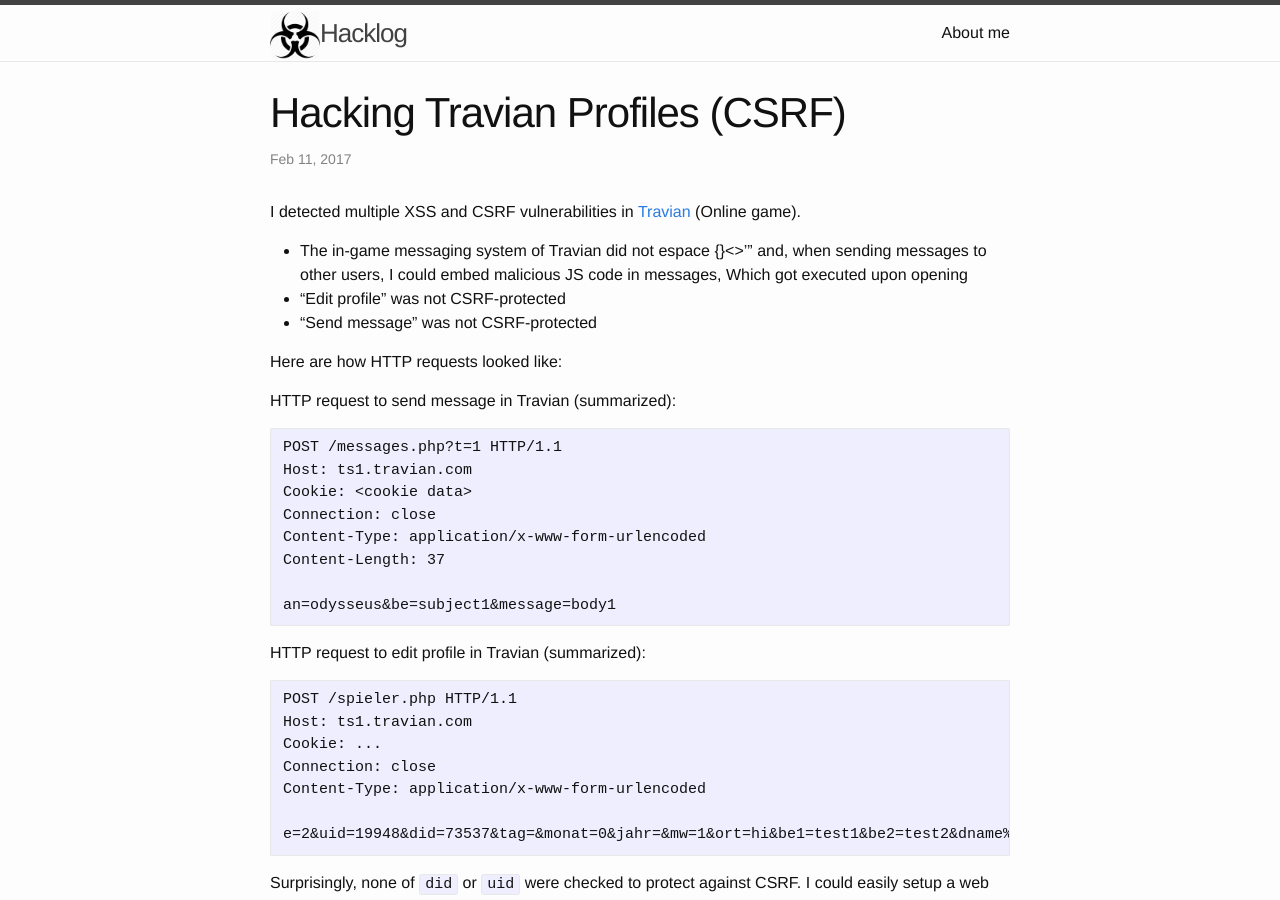
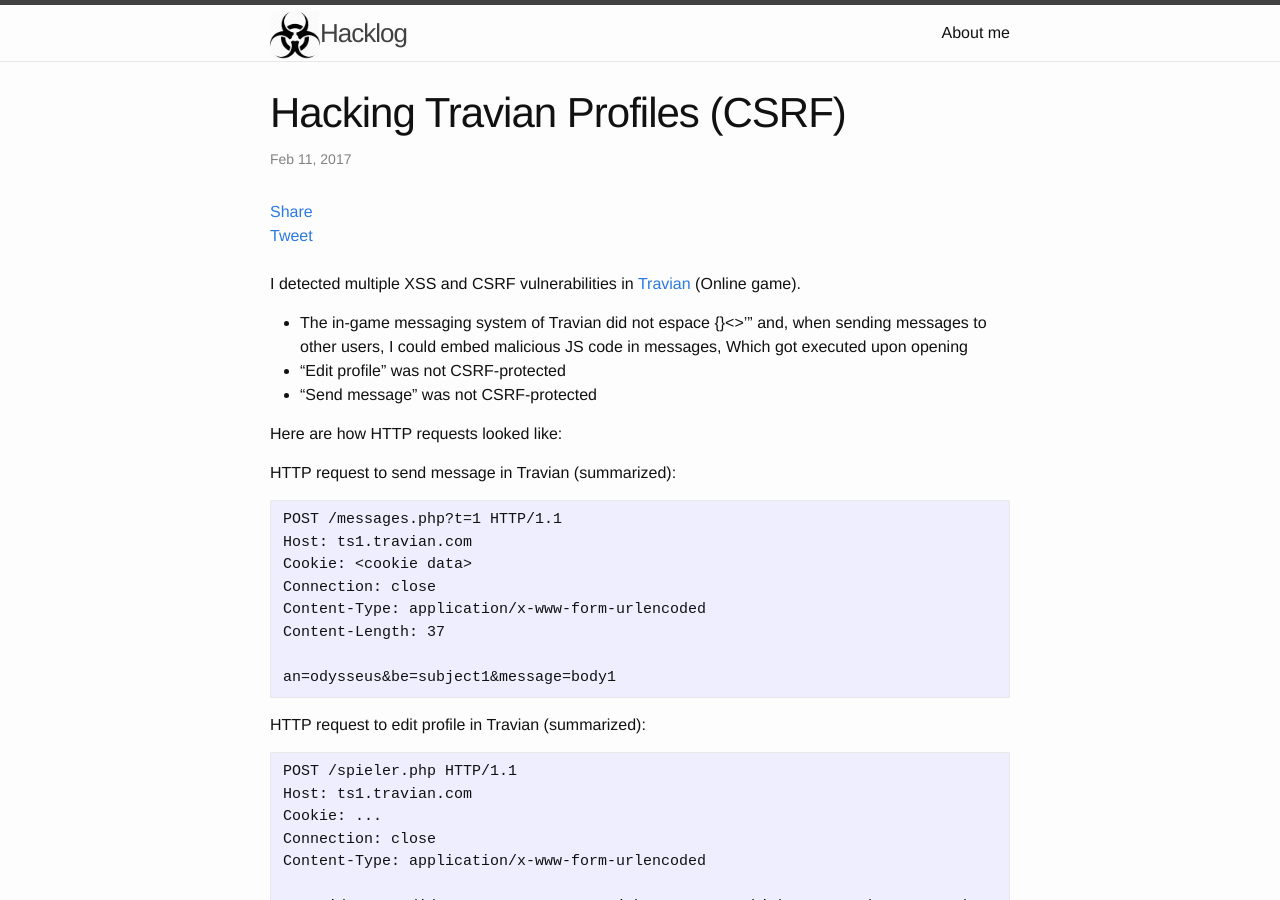
Before and after one commit to bazizi/bazizi.github.io, a Jekyll site: the page built from _posts/2017-02-11-Hacking-Travian-Profiles.md, in a window 1280 px wide and 900 px high. Built offline with Jekyll 4.4.1, drawn with Linux system fonts in a browser that asks for light colours; comment, search, counter and statistics services are not loaded.

Commit message:
share buttons should show at the top

```diff
--- a/_includes/footer.html
+++ b/_includes/footer.html
@@ -41,13 +41,6 @@
       </div>
 
     </div>
-    <!-- SOCIAL PLUGINS BEGIN -->
-    <div class="fb-share-button" data-href="{{ site.url}}" data-layout="button_count" data-size="small" data-mobile-iframe="true"><a class="fb-xfbml-parse-ignore" target="_blank" href="https://www.facebook.com/sharer/sharer.php?u=https%3A%2F%2Fdevelopers.facebook.com%2Fdocs%2Fplugins%2F&amp;src=sdkpreparse" >Share</a></div>
-    <a href="https://twitter.com/share" class="twitter-share-button">Tweet</a>
-    <script src="https://apis.google.com/js/platform.js" async defer></script>
-    <g:plus action="share"></g:plus>
-    <script>!function(d,s,id){var js,fjs=d.getElementsByTagName(s)[0],p=/^http:/.test(d.location)?'http':'https';if(!d.getElementById(id)){js=d.createElement(s);js.id=id;js.src=p+'://platform.twitter.com/widgets.js';fjs.parentNode.insertBefore(js,fjs);}}(document, 'script', 'twitter-wjs');</script>
-    <!-- SOCIAL PLUGINS END -->
 
   </div>
 
--- a/_layouts/post.html
+++ b/_layouts/post.html
@@ -8,6 +8,14 @@
     <h1 class="post-title" itemprop="name headline">{{ page.title }}</h1>
     <p class="post-meta"><time datetime="{{ page.date | date_to_xmlschema }}" itemprop="datePublished">{{ page.date | date: "%b %-d, %Y" }}</time>{% if page.author %} • <span itemprop="author" itemscope itemtype="http://schema.org/Person"><span itemprop="name">{{ page.author }}</span></span>{% endif %}</p>
   </header>
+  <!-- SOCIAL PLUGINS BEGIN -->
+  <div class="fb-share-button" data-href="{{ site.url}}" data-layout="button_count" data-size="small" data-mobile-iframe="true"><a class="fb-xfbml-parse-ignore" target="_blank" href="https://www.facebook.com/sharer/sharer.php?u=https%3A%2F%2Fdevelopers.facebook.com%2Fdocs%2Fplugins%2F&amp;src=sdkpreparse" >Share</a></div>
+  <a href="https://twitter.com/share" class="twitter-share-button">Tweet</a>
+  <script src="https://apis.google.com/js/platform.js" async defer></script>
+  <g:plus action="share"></g:plus>
+  <script>!function(d,s,id){var js,fjs=d.getElementsByTagName(s)[0],p=/^http:/.test(d.location)?'http':'https';if(!d.getElementById(id)){js=d.createElement(s);js.id=id;js.src=p+'://platform.twitter.com/widgets.js';fjs.parentNode.insertBefore(js,fjs);}}(document, 'script', 'twitter-wjs');</script>
+  <!-- SOCIAL PLUGINS END --><br><br>
+
 
   <div class="post-content" itemprop="articleBody">
     {{ content }}
```
